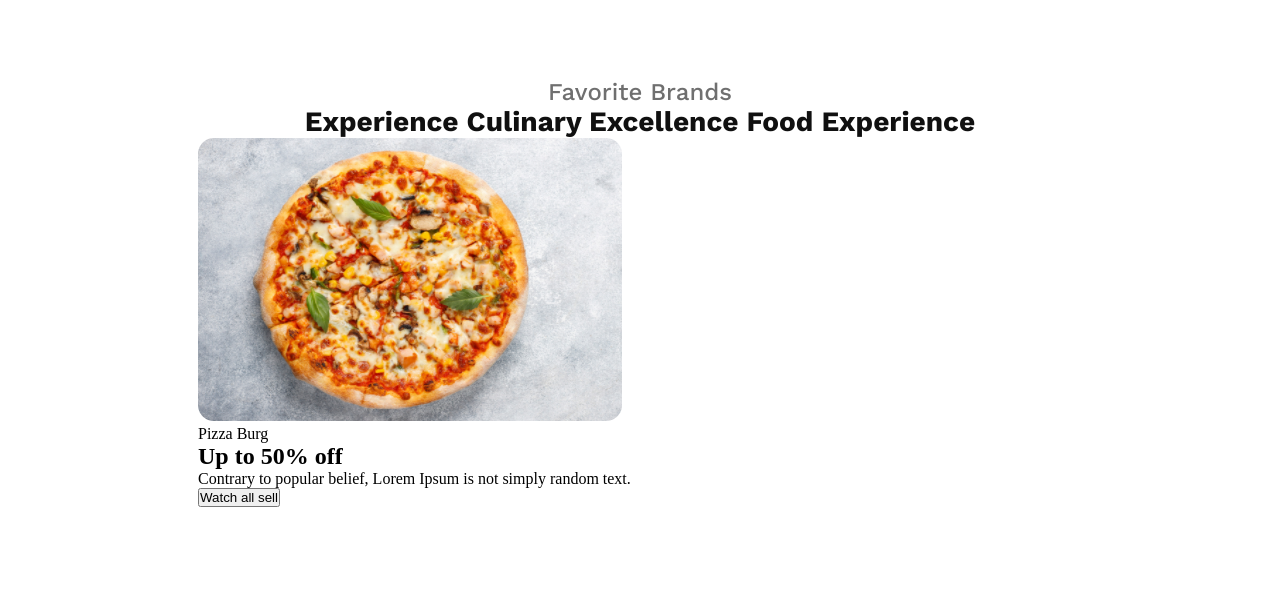
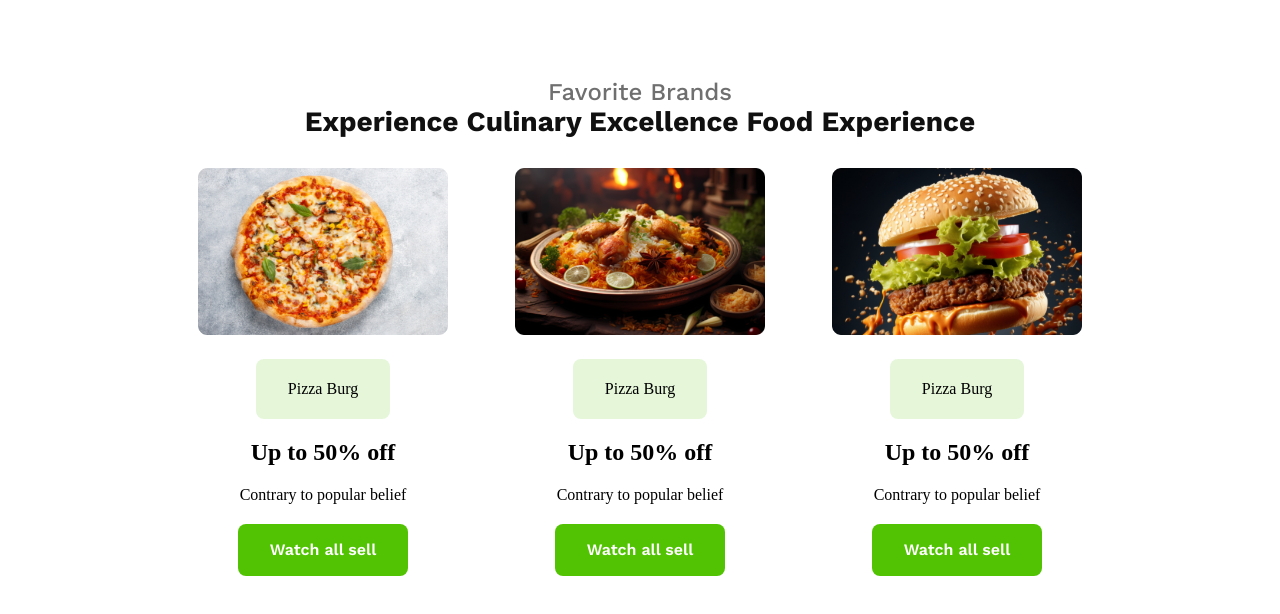
Before and after one commit to Chayon58/Food-restaurant-project, a plain HTML site: page index.html in a window 1280 px wide. Shown: the part 640-1254 px from the top of the page. Drawn offline with nearby package versions, Linux system fonts and the light colour scheme.

Commit message:
new code

```diff
--- a/index.html
+++ b/index.html
@@ -26,17 +26,39 @@
                 <h1 class="title">Experience Culinary Excellence Food Experience</h1>
             </div>
 
-            <div>
+            <div class="card-container">
                 <div class="card">
-                    <div>
+                    <div class="image-box">
                         <img src="assets/pizza.png" alt="">
                     </div>
-                    <div>
+                    <div class="shop">
                         <span>Pizza Burg</span>
                     </div>
                     <h1>Up to 50% off</h1>
-                    <p>Contrary to popular belief, Lorem Ipsum is not simply random text.</p>
-                    <button>Watch all sell</button>
+                    <p>Contrary to popular belief</p>
+                    <button class="btn">Watch all sell</button>
+                </div>
+                <div class="card">
+                    <div class="image-box">
+                        <img src="assets/biriyani.png" alt="">
+                    </div>
+                    <div class="shop">
+                        <span>Pizza Burg</span>
+                    </div>
+                    <h1>Up to 50% off</h1>
+                    <p>Contrary to popular belief</p>
+                    <button class="btn">Watch all sell</button>
+                </div>
+                <div class="card">
+                    <div class="image-box">
+                        <img src="assets/burger.png" alt="">
+                    </div>
+                    <div class="shop">
+                        <span>Pizza Burg</span>
+                    </div>
+                    <h1>Up to 50% off</h1>
+                    <p>Contrary to popular belief</p>
+                    <button class="btn">Watch all sell</button>
                 </div>
             </div>
         </div>
--- a/style/style.css
+++ b/style/style.css
@@ -10,7 +10,7 @@
     font-family: Work Sans;
     font-size: 16px;
     font-weight: 600;
-    line-height: 18px;
+    line-height: 10px;
     letter-spacing: 0%;
     text-align: center;
     border-radius: 8px;
@@ -94,3 +94,29 @@
         text-align: center;
         opacity: 0.6;
     }
+
+.card-container{
+    margin-top: 30px;
+    display: flex;
+    justify-content: space-between;
+}
+.card{
+    max-width: 250px;
+    display: flex;
+    flex-direction: column;
+    gap: 20px;
+    justify-content: center;
+    align-items: center;
+}
+.card .image-box{
+    width: 250px;
+}
+.card .image-box img{
+    width: 100%;
+}
+.card .shop{
+    background-color: rgba(82, 195, 3, 0.15);
+    border-radius: 8px;
+    background: rgba(82, 195, 3, 0.15);
+    padding: 21px 32px 21px 32px;
+}
```
